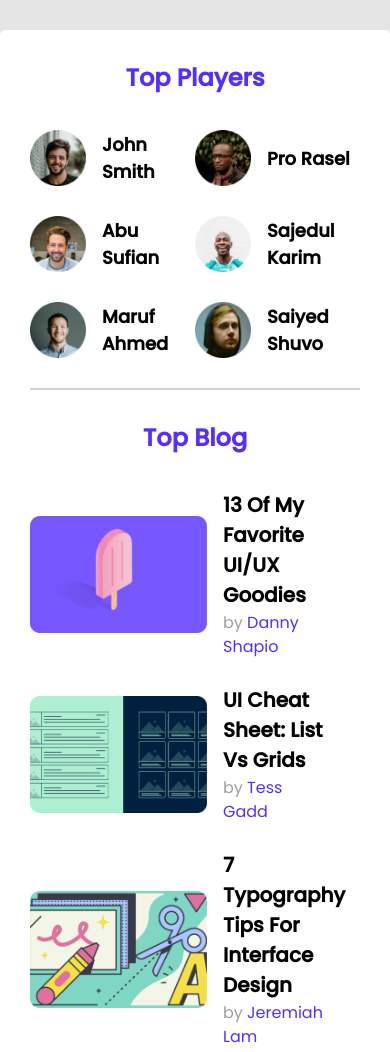
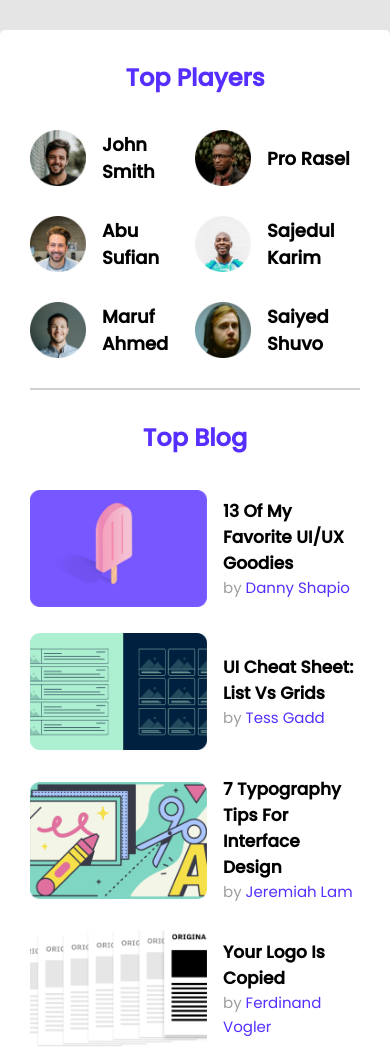
Before and after one commit to Saiyed-AL-Zaber/leader-board, a plain HTML site: page index.html in a window 390 px wide. Shown: the top 1052 px of the page. Drawn offline with Linux system fonts and the light colour scheme.

Commit message:
fixed font size for under 480px screen

```diff
--- a/style.css
+++ b/style.css
@@ -148,7 +148,7 @@ article.blog {
  responsive-code-small-device
 ---------------------------*/
 @media screen and (max-width: 870px) {
-  h2{
+  h2 {
     text-align: center;
   }
   .courses {
@@ -157,7 +157,7 @@ article.blog {
     justify-content: space-around;
     row-gap: 50px;
   }
-  .course{
+  .course {
     width: 60%;
   }
 }
@@ -170,13 +170,21 @@ article.blog {
     grid-template-columns: 1fr;
   }
   article.blog {
-    width: 90%;
+    width: 100%;
     align-items: center;
-}
+  }
 }
 @media screen and (max-width: 480px) {
-  .course{
+  .course {
     width: 80%;
   }
-
+  .blog-title{
+    font-size: 17px;
+  }
+  .blog-author{
+    font-size: 15px;
+  }
+  .blog-author a{
+    font-size: 15px;
+  }
 }
```
